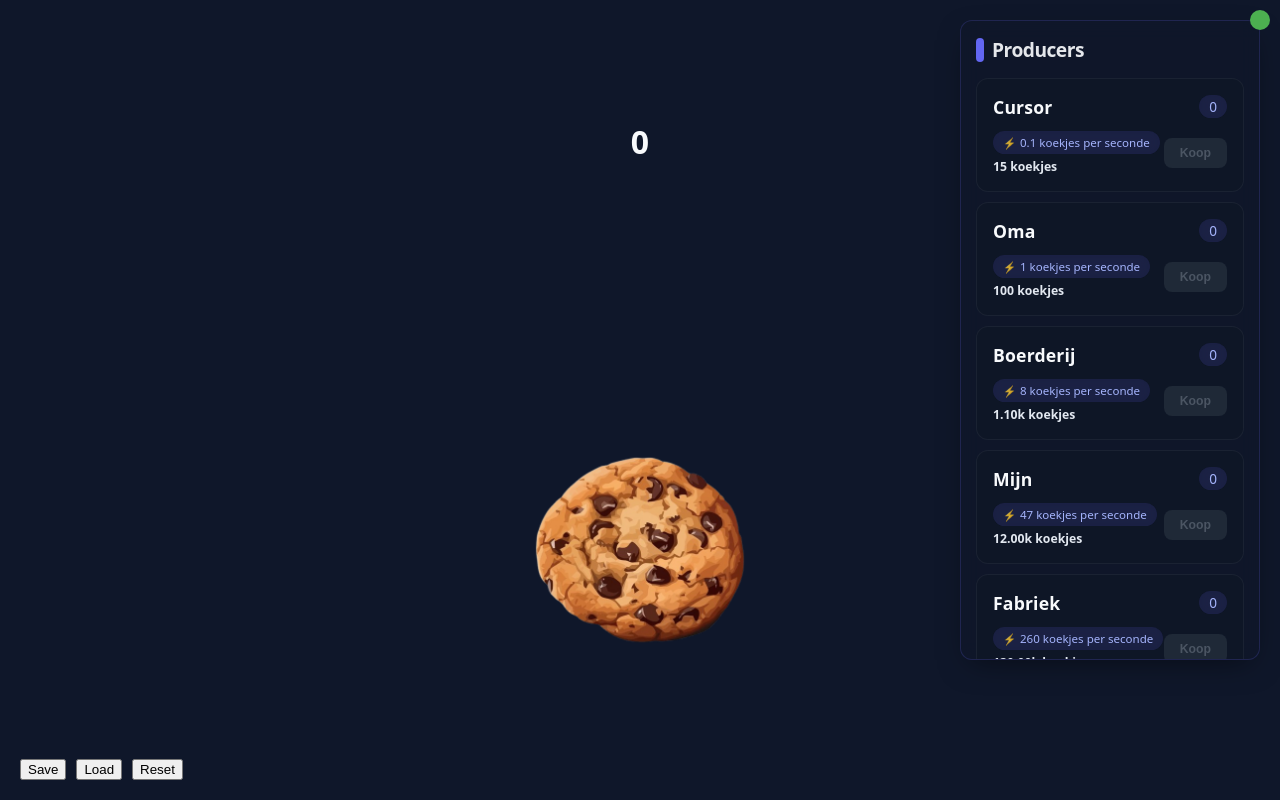
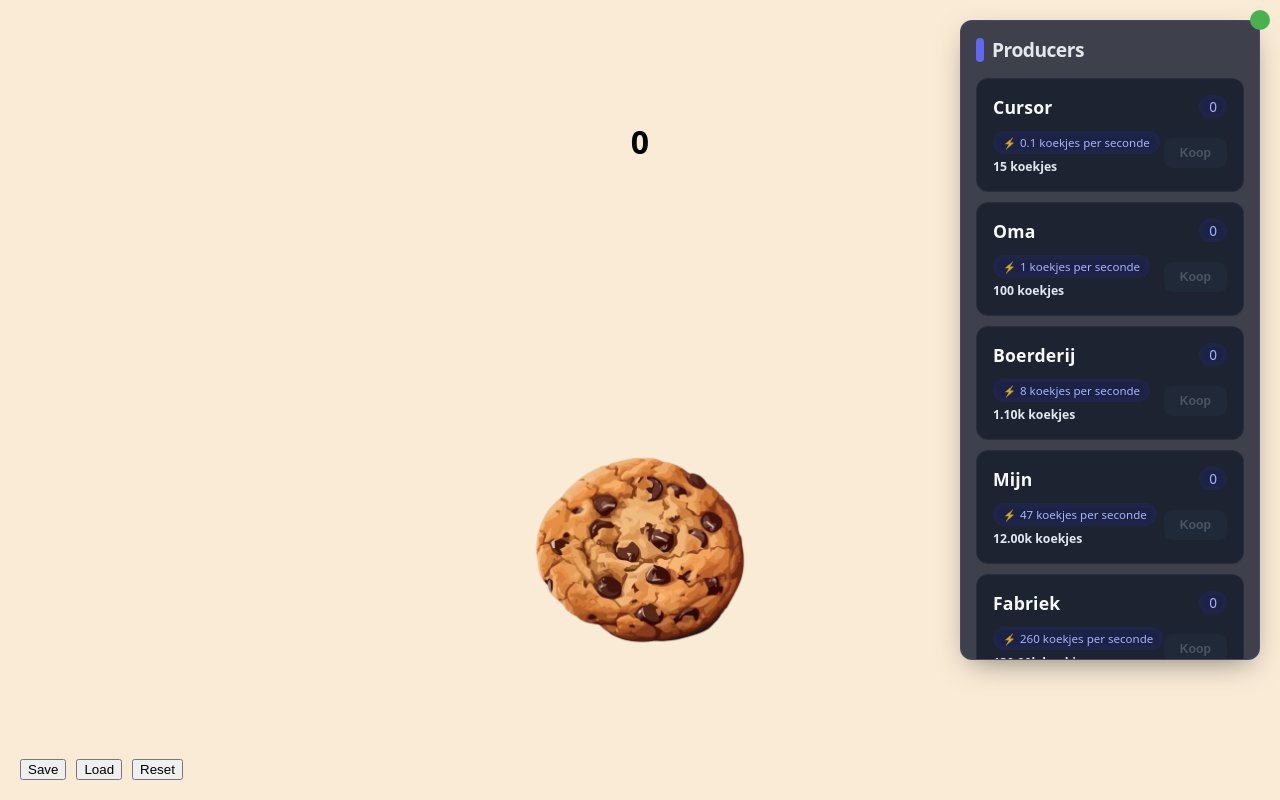
Before and after one commit to Samigithub123/Cookiecliker, a plain HTML site: page index.html in a window 1280 px wide. Drawn offline with Linux system fonts and the light colour scheme.

Commit message:
background color

```diff
--- a/style.css
+++ b/style.css
@@ -23,7 +23,7 @@ body::before {
 body {
 	margin: 0;
 	font-family: system-ui, -apple-system, Segoe UI, Roboto, Helvetica, Arial, "Apple Color Emoji", "Segoe UI Emoji";
-	background: #0f172a;
+	background-color: antiquewhite;
 	color: #f8fafc;
 }
 
@@ -418,3 +418,6 @@ body {
         margin: 20px;
     }
 }
+div.counter {
+    color: black;
+}
```
